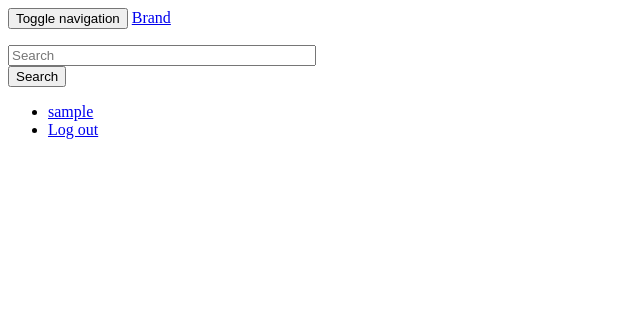
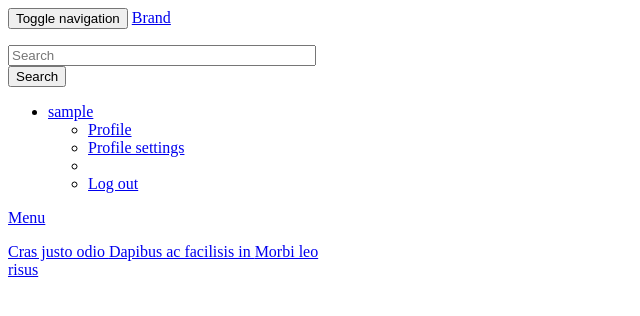
Before and after one commit to Drapegnik/Mini-Wiki, a Django app: page / in a window 1280 px wide. Shown: the top 316 px of the page, without its empty margins (0-640 px from the left). Run offline with Django 3.2, Linux system fonts and the light colour scheme; the visitor is signed in with stand-in values (Sample User, id 1); data that the repository does not hold is empty.

Commit message:
add user progile urls, left nabber

```diff
--- /dev/null
+++ b/app/templates/profile_settings.html
@@ -0,0 +1,4 @@
+{% extends 'base.html' %}
+{% block content %}
+    you settings
+{% endblock %}
--- /dev/null
+++ b/app/templates/user_profile.html
@@ -0,0 +1,4 @@
+{% extends 'base.html' %}
+{% block content %}
+    Hello
+{% endblock %}
--- a/app/urls.py
+++ b/app/urls.py
@@ -1,5 +1,7 @@
 from django.conf.urls import url, include
+from app.views import user_profile, profile_settings
 
 urlpatterns = [
-    url(r'', include('django.contrib.auth.urls'))
+    url(r'^user/(?P<user_id>\d+)/profile/$', user_profile, name='user-profile'),
+    url(r'^user/(?P<user_id>\d+)/profile/settings/$', profile_settings, name='profile-settings'),
 ]
--- a/app/views.py
+++ b/app/views.py
@@ -6,3 +6,11 @@ from authenticating.models import Account, Theme
 
 def home(request):
     return render(request, 'base.html')
+
+
+def user_profile(request, user_id):
+    return render(request, 'user_profile.html')
+
+
+def profile_settings(request, user_id):
+    return render(request, 'profile_settings.html')
--- a/authenticating/urls.py
+++ b/authenticating/urls.py
@@ -4,5 +4,5 @@ from authenticating.views import registration
 urlpatterns = [
     url(r'^register/$', registration, name='register'),
     url(r'', include('django.contrib.auth.urls')),
-    url('', include('social.apps.django_app.urls', namespace='social'))
+    url(r'', include('social.apps.django_app.urls', namespace='social'))
 ]
--- a/courseproject/static/styles/style.css
+++ b/courseproject/static/styles/style.css
@@ -1,3 +1,7 @@
 .form-control {
     width: 300px;
 }
+
+.left-nav-bar {
+    width: 25%;
+}
--- a/templates/base.html
+++ b/templates/base.html
@@ -40,19 +40,43 @@
             </ul>
             <form class="navbar-form navbar-left" role="search">
                 <div class="form-group">
-                    <input type="text" class="form-control" placeholder="{% trans 'Search' %}" >
+                    <input type="text" class="form-control" placeholder="{% trans 'Search' %}">
                 </div>
                 <button type="submit" class="btn btn-default">{% trans 'Search' %}</button>
             </form>
             <ul class="nav navbar-nav navbar-right">
                 {% if user.is_authenticated %}
-                    <li><a href="#">{{ user.username }}</a></li>
-                    <li><a href="/logout/?next=/">{% trans 'Log out' %}</a></li>
+                    <li class="dropdown">
+                        <a href="#" class="dropdown-toggle" data-toggle="dropdown" role="button"
+                           aria-expanded="false">{{ user.username }}<span class="caret"></span></a>
+                        <ul class="dropdown-menu" role="menu">
+                            <li><a href="{% url 'user-profile' user.id %}">{% trans 'Profile' %}</a></li>
+                            <li><a href="{% url 'profile-settings' user.id %}">{% trans 'Profile settings' %}</a></li>
+                            <li class="divider"></li>
+                            <li><a href="/logout/?next=/">{% trans 'Log out' %}</a></li>
+                        </ul>
+                    </li>
                 {% endif %}
             </ul>
         </div>
     </div>
 </nav>
+<div class="left-nav-bar">
+    <p><a class="btn btn-info btn-lg btn-block" data-toggle="collapse" href="#collapseExample" aria-expanded="false"
+          aria-controls="collapseExample">Menu</a></p>
+{#    <div class="collapse" id="collapseExample">#}
+        <div class="list-group">
+            <a href="#" class="list-group-item active">
+                Cras justo odio
+            </a>
+            <a href="#" class="list-group-item">Dapibus ac facilisis in
+            </a>
+            <a href="#" class="list-group-item">Morbi leo risus
+            </a>
+        </div>
+{#    </div>#}
+</div>
+
 {% block content %}{% endblock %}
 </body>
 
```
